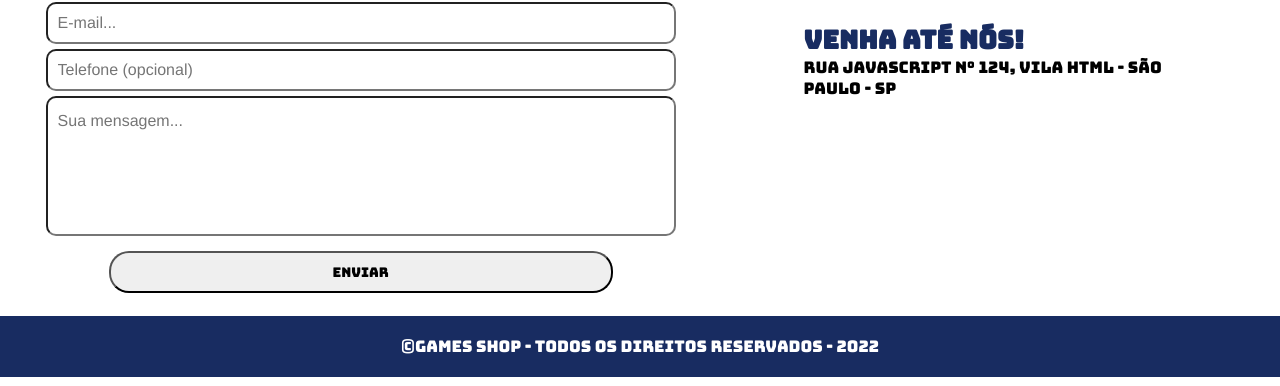
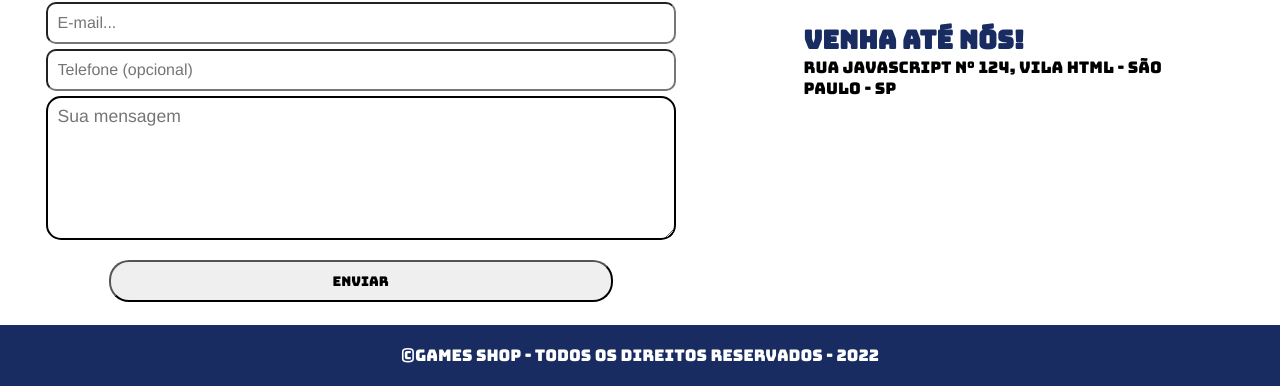
Before and after one commit to erickmjr/LandingPage-GamesSHOP, a plain HTML site: page index.html in a window 1280 px wide. Shown: the part 806-1192 px from the top of the page. Drawn offline with Linux system fonts and the light colour scheme.

Commit message:
Substituindo input por textarea

```diff
--- a/index.html
+++ b/index.html
@@ -47,7 +47,7 @@
                     <input type="text" placeholder="Nome..." class="botoes-p" required> <br>
                     <input type="email" placeholder="E-mail..." class="botoes-p" required> <br>
                     <input type="tel" placeholder="Telefone (opcional)" class="botoes-p" required> <br>
-                    <input type="text" placeholder="Sua mensagem..." id="botao-g" class="botoes-p" required>
+                    <textarea placeholder="Sua mensagem"></textarea>
                     <button type="submit" id="enviar">ENVIAR</button>
                 </form>
             </section>
--- a/main.css
+++ b/main.css
@@ -142,10 +142,13 @@ img{
     border-radius: 10px;
 }
 
-#botao-g{
-    height: 140px;
-    padding: 0 0 90px 10px;
+form textarea{
+    padding: 8px 0 90px 10px;
     width: 100%;
+    border-radius: 15px;
+    border: 2px solid black;
+    font-size: 1.1em;
+    font-family: Helvetica, sans-serif;
 }
 
 #enviar{
```
